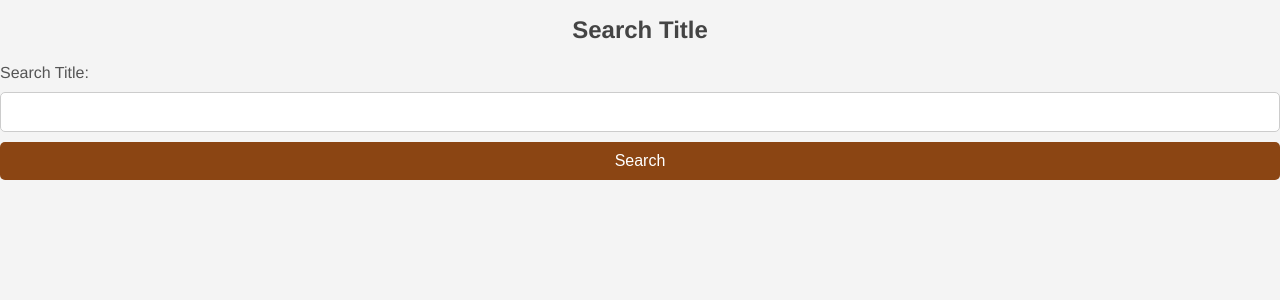
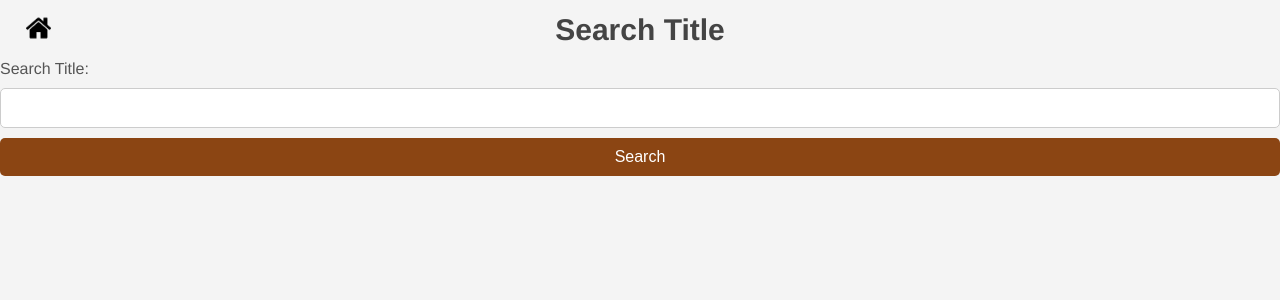
Before and after one commit to squw/CS338_project, a Flask app: page /search_title in a window 1280 px wide. Shown: the top 300 px of the page. Run offline with Flask 3, Linux system fonts and the light colour scheme; parts of the project's set-up code (start-up, migrations or seed data) failed here and were passed over.

Commit message:
add homepage button

```diff
--- /dev/null
+++ b/static/css/header.css
@@ -0,0 +1,23 @@
+.header {
+    width: 100%;
+    justify-content: space-between;
+    align-items: center;
+    margin-bottom: 1%;
+    margin-top: 1%;
+}
+
+.header h1 {
+    font-size: 30px;
+    margin: 0;
+    text-align: center;
+}
+
+.home-button {
+    width: 2%;
+    height: auto;
+    cursor: pointer;
+    margin-left: 2%;
+    display: inline-block;
+    position: absolute;
+    margin-top: 0.2%;
+}
--- a/templates/search_by_title.html
+++ b/templates/search_by_title.html
@@ -7,9 +7,15 @@
 
 <!--block for body-->
 {% block body %}
+<link rel="stylesheet" type="text/css" href="{{ url_for('static', filename='css/header.css') }}">
 <div class="content">
 
-  <h1>Search Title</h1>
+  <div class="header">
+    <a href="{{ url_for('index') }}">
+      <img src="{{ url_for('static', filename='icons/homepage_icon.png') }}" alt="Home" class="home-button">
+    </a>
+    <h1>Search Title</h1>
+  </div>
 
   <form action="{{ url_for('search_title') }}" method="POST">
     <label for="title">Search Title:</label>
```
Also changed, not shown: templates/rate_movie.html (+8 -1 lines), templates/sort_by_language.html (+8 -1 lines), templates/sort_by_rating.html (+7 -0 lines), templates/sort_by_region.html (+8 -1 lines), static/icons/homepage_icon.png (added).
